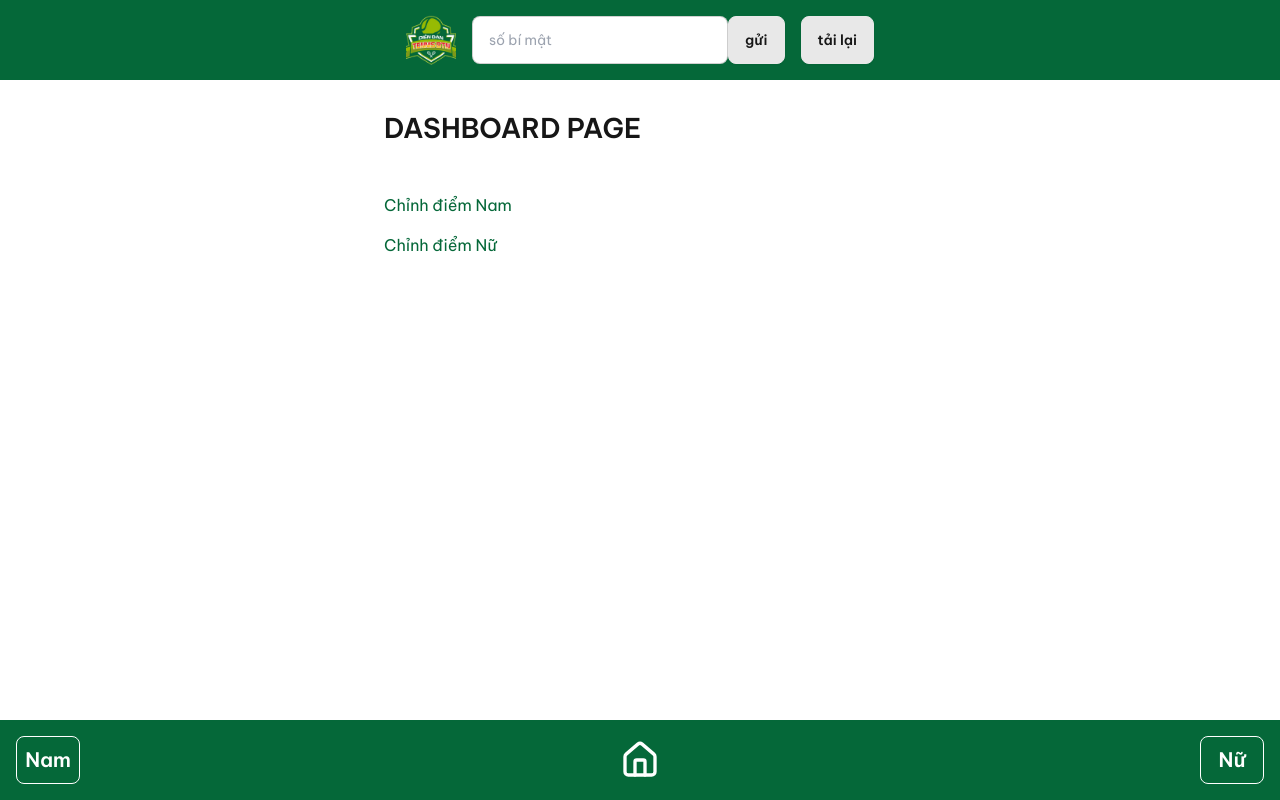
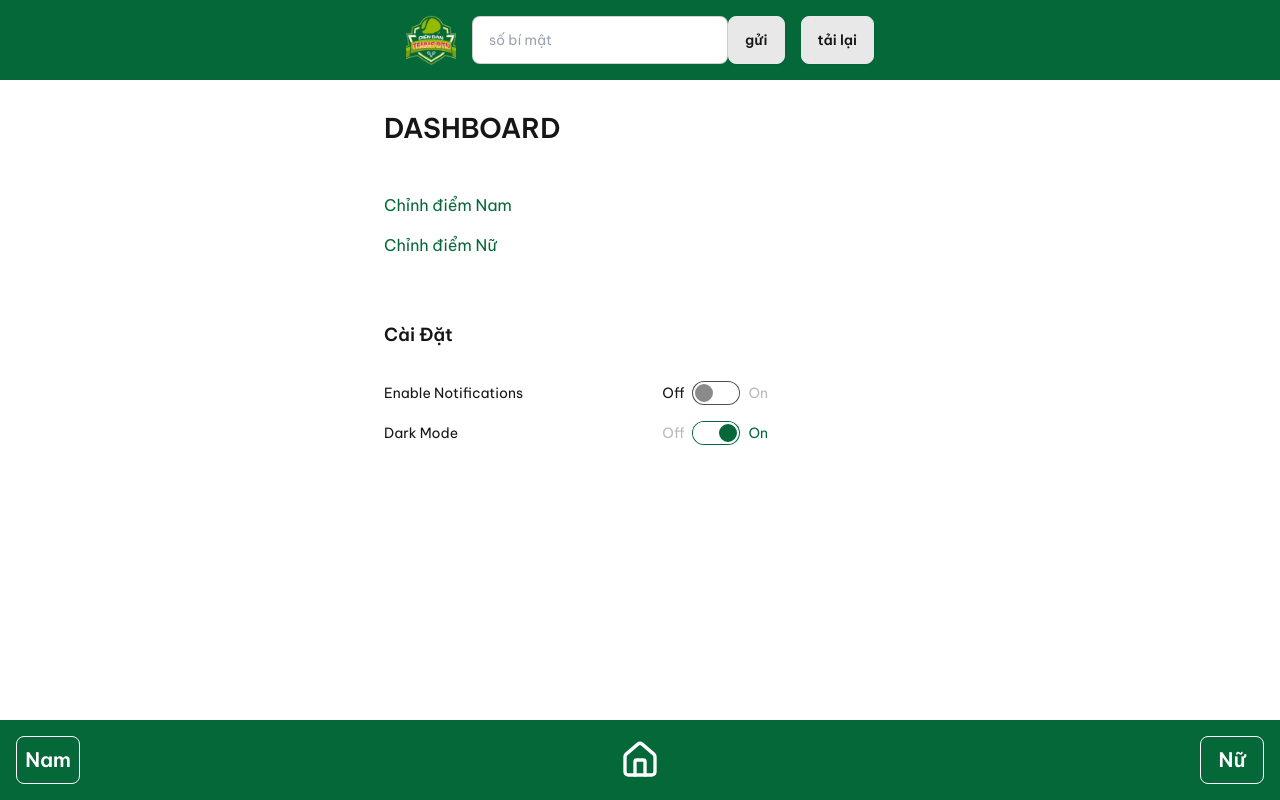
Before and after one commit to dflyapp/tennis-btn, a Next.js app: page /dashboard in a window 1280 px wide. Built offline with nearby package versions, Linux system fonts and the light colour scheme.

Commit message:
revert under maintain

```diff
--- a/app/bang-diem/layout.tsx
+++ b/app/bang-diem/layout.tsx
@@ -10,19 +10,19 @@ export default function RootLayout({
     <>
       <Header />
       <div className="h-20" />
-      {/* TẠM THỜI BẢO TRÌ - bỏ comment bên dưới để khôi phục */}
-      {/* {children} */}
+      {/* active */}
+      {children}
 
-      {/* under maintain */}
-      <div className="flex flex-col items-center justify-center min-h-[60vh] text-center px-4">
-        <div className="text-5xl mb-4">🔧</div>
-        <h1 className="text-2xl font-bold text-gray-700 mb-2">
-          Trang đang bảo trì
-        </h1>
-        <p className="text-gray-500">
-          Chúng tôi đang nâng cấp tính năng này. Vui lòng quay lại sau!
-        </p>
-      </div>
+      {/* inactive */}
+      {/* <div className="flex flex-col items-center justify-center min-h-[60vh] text-center px-4"> */}
+      {/*   <div className="text-5xl mb-4">🔧</div> */}
+      {/*   <h1 className="text-2xl font-bold text-gray-700 mb-2"> */}
+      {/*     Trang đang bảo trì */}
+      {/*   </h1> */}
+      {/*   <p className="text-gray-500"> */}
+      {/*     Chúng tôi đang nâng cấp tính năng này. Vui lòng quay lại sau! */}
+      {/*   </p> */}
+      {/* </div> */}
 
       <div className="h-12" />
       <Footer />
--- a/app/dashboard/page.tsx
+++ b/app/dashboard/page.tsx
@@ -1,13 +1,55 @@
+'use client'
+
 import Link from 'next/link'
+import { useState } from 'react'
 
-export default async function Dashboard() {
+export default function Dashboard() {
+  const [notifications, setNotifications] = useState(false)
+  const [darkMode, setDarkMode] = useState(true)
+  const [autoSave, setAutoSave] = useState(false)
+
   return (
     <div className="container mx-auto">
-      <h1 className="text-left uppercase">Dashboard Page</h1>
+      <h1 className="text-left uppercase">Dashboard</h1>
       <div className="mt-12 flex flex-col gap-4">
         <Link href="/dashboard/male">Chỉnh điểm Nam</Link>
         <Link href="/dashboard/female">Chỉnh điểm Nữ</Link>
       </div>
+
+      {/* Toggle buttons */}
+      <div className="mt-12 max-w-sm flex flex-col gap-4">
+        <h2 className="text-lg font-semibold">Cài Đặt</h2>
+
+        {/* Row 1 */}
+        <div className="flex items-center justify-between">
+          <span className="text-sm font-medium">Enable Notifications</span>
+          <label className="flex items-center gap-2 cursor-pointer">
+            <span className={`text-sm font-medium ${!notifications ? 'text-base-content' : 'text-base-content/30'}`}>Off</span>
+            <input
+              type="checkbox"
+              className="toggle toggle-primary"
+              checked={notifications}
+              onChange={() => setNotifications(!notifications)}
+            />
+            <span className={`text-sm font-medium ${notifications ? 'text-primary' : 'text-base-content/30'}`}>On</span>
+          </label>
+        </div>
+
+        {/* Row 2 */}
+        <div className="flex items-center justify-between">
+          <span className="text-sm font-medium">Dark Mode</span>
+          <label className="flex items-center gap-2 cursor-pointer">
+            <span className={`text-sm font-medium ${!darkMode ? 'text-base-content' : 'text-base-content/30'}`}>Off</span>
+            <input
+              type="checkbox"
+              className="toggle toggle-primary"
+              checked={darkMode}
+              onChange={() => setDarkMode(!darkMode)}
+            />
+            <span className={`text-sm font-medium ${darkMode ? 'text-primary' : 'text-base-content/30'}`}>On</span>
+          </label>
+        </div>
+      </div>
     </div>
   )
 }
--- a/components/MobileFooter.tsx
+++ b/components/MobileFooter.tsx
@@ -11,7 +11,7 @@ export default function MobileFooter() {
         >
           Nam
         </Link>
-        <Link href="/login">
+        <Link href="/dashboard">
           <House size={40} color="white" />
         </Link>
         <Link
```
